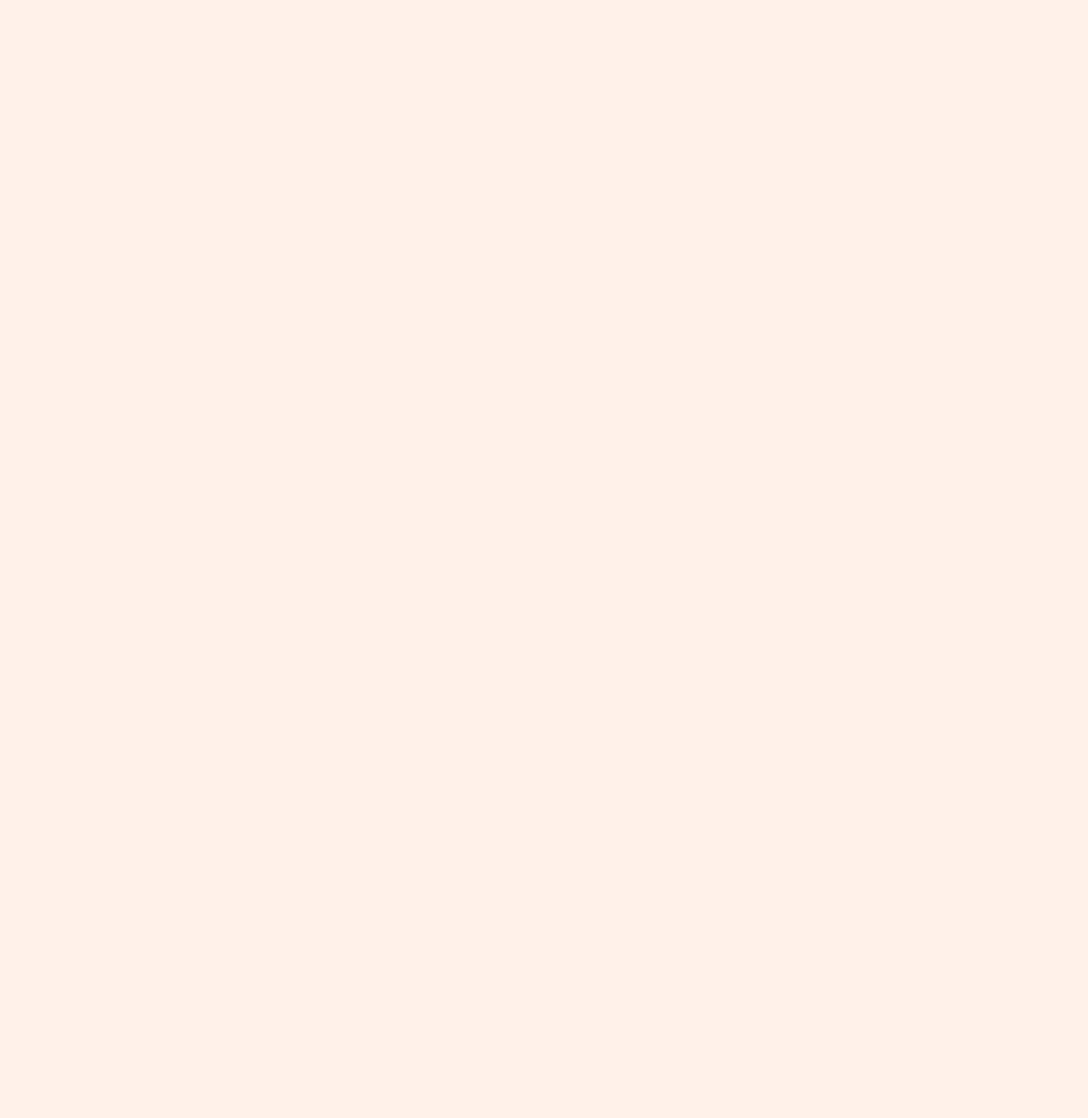
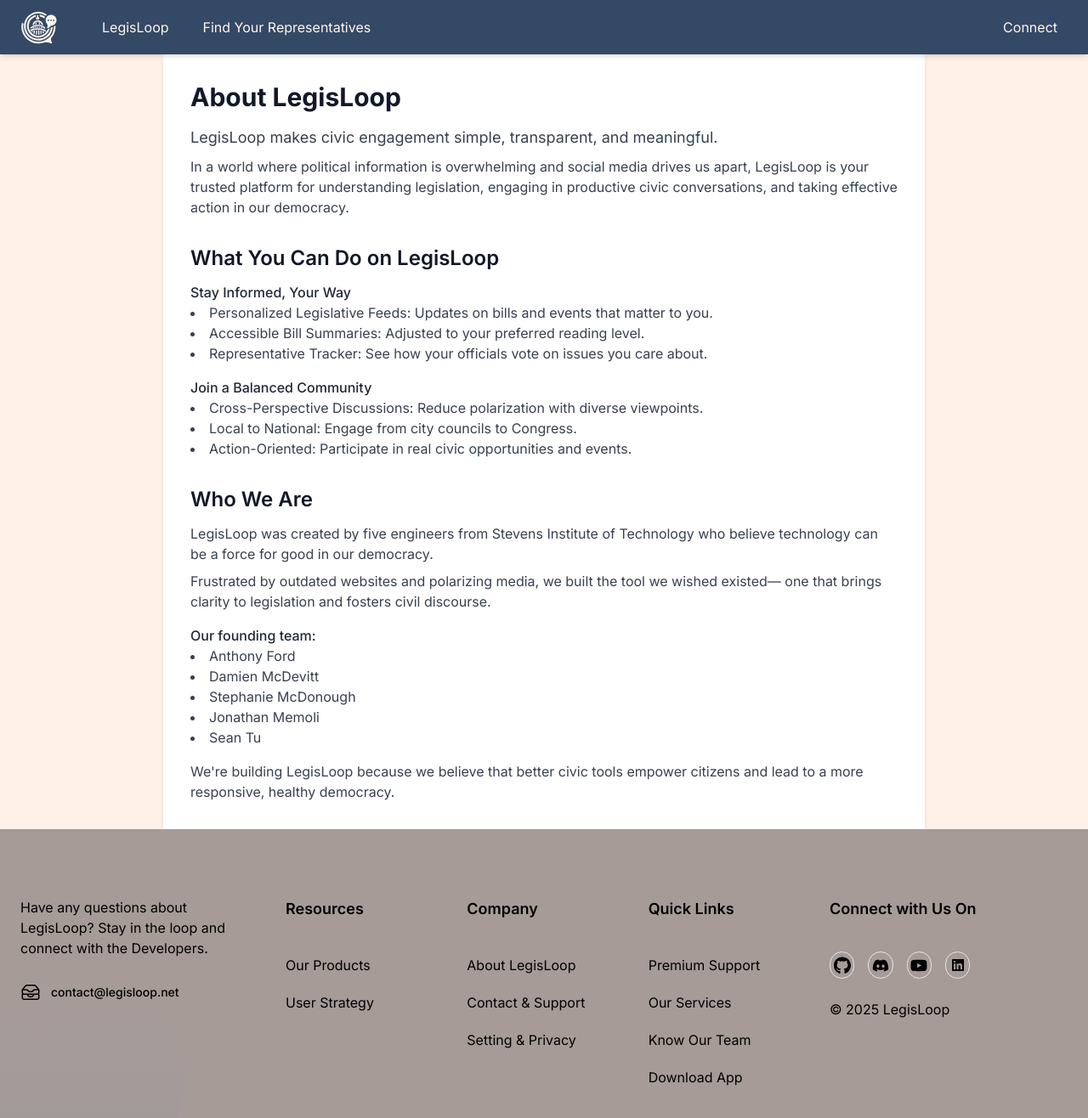
Before and after one commit to LegisLoop/LegisLoop, a React (Create React App) app in the folder legisloop-frontend/: page /aboutus in a window 1280 px wide. Before the commit this address had no page. Shown: the top 1316 px of the page at 85% size. Before the commit the page ends 800 px from the top, so only its background shows below. Built offline with nearby package versions, Linux system fonts and the light colour scheme.

Commit message:
About Page

```diff
--- a/legisloop-frontend/src/App.js
+++ b/legisloop-frontend/src/App.js
@@ -12,6 +12,7 @@ import LegislationPage from "./pages/LegislationPage";
 import RepresentativePage from "./pages/RepresentativePage";
 import ConnectPage from "./pages/ConnectPage";
 import FindYourRepresentativesPage from "./pages/FindYourRepresentativePage";
+import AboutPage from "./pages/AboutPage";
 
 function App() {
   return (
@@ -22,6 +23,7 @@ function App() {
               <Route path="/findrepresentatives" element={<FindYourRepresentativesPage/>} />
               <Route path="/representative/:name" element={<RepresentativePage/>}/>
               <Route path="/connect" element={<ConnectPage/>} />
+              <Route path="/aboutus" element={<AboutPage/>} />
           </Routes>
       </Router>
   );
--- a/legisloop-frontend/src/components/Footer/Footer.js
+++ b/legisloop-frontend/src/components/Footer/Footer.js
@@ -6,7 +6,9 @@
  ****************************************************************
  * Last Updated: February 19, 2025.
  ***************************************************************/
+import { Link } from "react-router-dom";
 import { DiscordIcon, EmailIcon, GitHubIcon, LinkedInIcon, YouTubeIcon } from "../Icons/Icons";
+
 function Footer() {
     return (
         <footer className="relative z-10 bg-[#A69B97] pb-5 pt-10 sm:pt-20 lg:pb-8 dark:bg-dark flex flex-col mt-auto bottom-0">
@@ -20,7 +22,7 @@ function Footer() {
                             </p>
                             <p className="flex items-center justify-center sm:justify-start text-sm font-medium text-dark dark:text-white">
                                 <span className="mr-3 text-primary">
-                                    <EmailIcon/>
+                                    <EmailIcon />
                                 </span>
                                 <span>contact@legisloop.net</span>
                             </p>
@@ -31,18 +33,14 @@ function Footer() {
                             <h4 className="mb-9 text-lg font-semibold text-dark dark:text-white">
                                 Resources
                             </h4>
-                            <ul className="space-y-3">
-                                <li>
-                                    <a href="/" className="inline-block text-base leading-loose text-body-color hover:text-primary dark:text-dark-6">
+                            <div className="space-y-3">
+                                <Link to="/" className="block text-base leading-loose text-body-color hover:text-primary dark:text-dark-6">
                                     Our Products
-                                    </a>
-                                </li>
-                                <li>
-                                    <a href="/" className="inline-block text-base leading-loose text-body-color hover:text-primary dark:text-dark-6">
+                                </Link>
+                                <Link to="/" className="block text-base leading-loose text-body-color hover:text-primary dark:text-dark-6">
                                     User Strategy
-                                    </a>
-                                </li>
-                            </ul>
+                                </Link>
+                            </div>
                         </div>
                     </div>
                     <div className="w-full px-4 sm:w-1/2 lg:w-2/12 text-center sm:text-left">
@@ -50,23 +48,17 @@ function Footer() {
                             <h4 className="mb-9 text-lg font-semibold text-dark dark:text-white">
                                 Company
                             </h4>
-                            <ul className="space-y-3">
-                                <li>
-                                    <a href="/" className="inline-block text-base leading-loose text-body-color hover:text-primary dark:text-dark-6">
+                            <div className="space-y-3">
+                                <Link to="/aboutus" className="block text-base leading-loose text-body-color hover:text-primary dark:text-dark-6">
                                     About LegisLoop
-                                    </a>
-                                </li>
-                                <li>
-                                    <a href="/" className="inline-block text-base leading-loose text-body-color hover:text-primary dark:text-dark-6">
+                                </Link>
+                                <Link to="/" className="block text-base leading-loose text-body-color hover:text-primary dark:text-dark-6">
                                     Contact & Support
-                                    </a>
-                                </li>
-                                <li>
-                                    <a href="/" className="inline-block text-base leading-loose text-body-color hover:text-primary dark:text-dark-6">
+                                </Link>
+                                <Link to="/" className="block text-base leading-loose text-body-color hover:text-primary dark:text-dark-6">
                                     Setting & Privacy
-                                    </a>
-                                </li>
-                            </ul>
+                                </Link>
+                            </div>
                         </div>
                     </div>
                     <div className="w-full px-4 sm:w-1/2 lg:w-2/12 text-center sm:text-left">
@@ -74,28 +66,20 @@ function Footer() {
                             <h4 className="mb-9 text-lg font-semibold text-dark dark:text-white">
                                 Quick Links
                             </h4>
-                            <ul className="space-y-3">
-                                <li>
-                                    <a href="/" className="inline-block text-base leading-loose text-body-color hover:text-primary dark:text-dark-6">
+                            <div className="space-y-3">
+                                <Link to="/" className="block text-base leading-loose text-body-color hover:text-primary dark:text-dark-6">
                                     Premium Support
-                                    </a>
-                                </li>
-                                <li>
-                                    <a href="/" className="inline-block text-base leading-loose text-body-color hover:text-primary dark:text-dark-6">
+                                </Link>
+                                <Link to="/" className="block text-base leading-loose text-body-color hover:text-primary dark:text-dark-6">
                                     Our Services
-                                    </a>
-                                </li>
-                                <li>
-                                    <a href="/" className="inline-block text-base leading-loose text-body-color hover:text-primary dark:text-dark-6">
+                                </Link>
+                                <Link to="/" className="block text-base leading-loose text-body-color hover:text-primary dark:text-dark-6">
                                     Know Our Team
-                                    </a>
-                                </li>
-                                <li>
-                                    <a href="/" className="inline-block text-base leading-loose text-body-color hover:text-primary dark:text-dark-6">
+                                </Link>
+                                <Link to="/" className="block text-base leading-loose text-body-color hover:text-primary dark:text-dark-6">
                                     Download App
-                                    </a>
-                                </li>
-                            </ul>
+                                </Link>
+                            </div>
                         </div>
                     </div>
                     <div className="w-full px-4 sm:w-1/2 lg:w-2/12 text-center sm:text-left">
@@ -105,16 +89,16 @@ function Footer() {
                             </h4>
                             <div className="mb-6 flex justify-center sm:justify-start items-center">
                                 <a href="https://github.com/LegisLoop/LegisLoop" target="_blank" rel="noopener noreferrer" className="mr-3 flex h-8 w-8 items-center justify-center rounded-full border border-stroke text-dark hover:border-primary hover:bg-primary hover:text-white sm:mr-4 dark:border-dark-3 dark:text-white dark:hover:border-primary">
-                                    <GitHubIcon/>
+                                    <GitHubIcon />
                                 </a>
                                 <a href="https://discord.gg/j57CwYh4" target="_blank" rel="noopener noreferrer" className="mr-3 flex h-8 w-8 items-center justify-center rounded-full border border-stroke text-dark hover:border-primary hover:bg-primary hover:text-white sm:mr-4 dark:border-dark-3 dark:text-white dark:hover:border-primary">
-                                    <DiscordIcon/>
+                                    <DiscordIcon />
                                 </a>
                                 <a href="https://www.youtube.com/watch?v=5I7bzg65cyU" target="_blank" rel="noopener noreferrer" className="mr-3 flex h-8 w-8 items-center justify-center rounded-full border border-stroke text-dark hover:border-primary hover:bg-primary hover:text-white sm:mr-4 dark:border-dark-3 dark:text-white dark:hover:border-primary">
-                                    <YouTubeIcon/>
+                                    <YouTubeIcon />
                                 </a>
                                 <a href="https://www.linkedin.com/company/legisloop" target="_blank" rel="noopener noreferrer" className="mr-3 flex h-8 w-8 items-center justify-center rounded-full border border-stroke text-dark hover:border-primary hover:bg-primary hover:text-white sm:mr-4 dark:border-dark-3 dark:text-white dark:hover:border-primary">
-                                    <LinkedInIcon/>
+                                    <LinkedInIcon />
                                 </a>
                             </div>
                             <p className="text-base text-body-color dark:text-dark-6">
@@ -146,8 +130,8 @@ function Footer() {
                                 y2="1.22829e-05"
                                 gradientUnits="userSpaceOnUse"
                             >
-                                <stop stopColor="#3056D3" stopOpacity="0.08"/>
-                                <stop offset="1" stopColor="#C4C4C4" stopOpacity="0"/>
+                                <stop stopColor="#3056D3" stopOpacity="0.08" />
+                                <stop offset="1" stopColor="#C4C4C4" stopOpacity="0" />
                             </linearGradient>
                         </defs>
                     </svg>
--- /dev/null
+++ b/legisloop-frontend/src/pages/AboutPage.js
@@ -0,0 +1,82 @@
+import NavBar from "../components/NavBar/NavBar";
+import LandingSideBar from "../components/SideBar/LandingSideBar";
+import LegislationPreviewCard from "../components/Cards/LegislationPreviewCard";
+import {CalendarEventIcon} from "../components/Icons/Icons";
+import EventCard from "../components/Cards/EventCard";
+import Footer from "../components/Footer/Footer";
+
+function AboutPage() {
+    return (
+        <>
+        <div className="flex flex-col min-h-screen">
+            <NavBar />
+            <div className="max-w-4xl mx-auto bg-white shadow-md p-8 space-y-8">
+                <section>
+                    <h1 className="text-3xl font-bold text-gray-900 mb-4">About LegisLoop</h1>
+                    <p className="text-lg text-gray-700">
+                        LegisLoop makes civic engagement simple, transparent, and meaningful.
+                    </p>
+                    <p className="mt-2 text-gray-700">
+                        In a world where political information is overwhelming and social media drives us apart,
+                        LegisLoop is your trusted platform for understanding legislation, engaging in productive
+                        civic conversations, and taking effective action in our democracy.
+                    </p>
+                </section>
+
+                <section>
+                    <h2 className="text-2xl font-semibold text-gray-900 mb-3">What You Can Do on LegisLoop</h2>
+                    <div className="space-y-4">
+                        <div>
+                            <h3 className="font-medium text-gray-800">Stay Informed, Your Way</h3>
+                            <ul className="list-disc list-inside text-gray-700">
+                                <li>Personalized Legislative Feeds: Updates on bills and events that matter to you.</li>
+                                <li>Accessible Bill Summaries: Adjusted to your preferred reading level.</li>
+                                <li>Representative Tracker: See how your officials vote on issues you care about.</li>
+                            </ul>
+                        </div>
+                        <div>
+                            <h3 className="font-medium text-gray-800">Join a Balanced Community</h3>
+                            <ul className="list-disc list-inside text-gray-700">
+                                <li>Cross-Perspective Discussions: Reduce polarization with diverse viewpoints.</li>
+                                <li>Local to National: Engage from city councils to Congress.</li>
+                                <li>Action-Oriented: Participate in real civic opportunities and events.</li>
+                            </ul>
+                        </div>
+                    </div>
+                </section>
+
+                <section>
+                    <h2 className="text-2xl font-semibold text-gray-900 mb-3">Who We Are</h2>
+                    <p className="text-gray-700">
+                        LegisLoop was created by five engineers from Stevens Institute of Technology who believe
+                        technology can be a force for good in our democracy.
+                    </p>
+                    <p className="mt-2 text-gray-700">
+                        Frustrated by outdated websites and polarizing media, we built the tool we wished existed—
+                        one that brings clarity to legislation and fosters civil discourse.
+                    </p>
+                    <div className="mt-4">
+                        <h3 className="font-medium text-gray-800">Our founding team:</h3>
+                        <ul className="list-disc list-inside text-gray-700">
+                            <li>Anthony Ford</li>
+                            <li>Damien McDevitt</li>
+                            <li>Stephanie McDonough</li>
+                            <li>Jonathan Memoli</li>
+                            <li>Sean Tu</li>
+                        </ul>
+                    </div>
+                    <p className="mt-4 text-gray-700">
+                        We're building LegisLoop because we believe that better civic tools empower citizens and
+                        lead to a more responsive, healthy democracy.
+                    </p>
+                </section>
+            </div>
+        <div>
+            <Footer />
+        </div>
+        </div>
+        </>
+    );
+}
+
+export default AboutPage;
```
Lines whose indentation alone changed are shown as unchanged.
